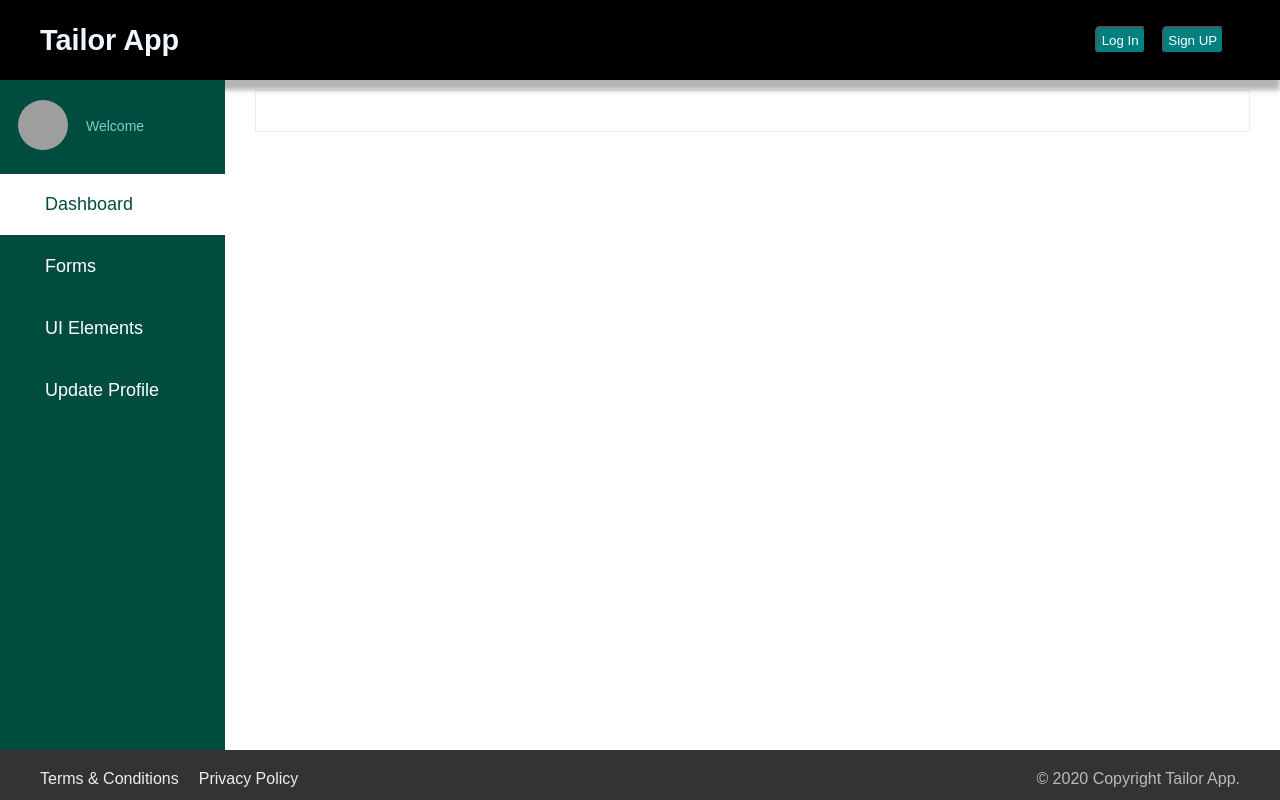
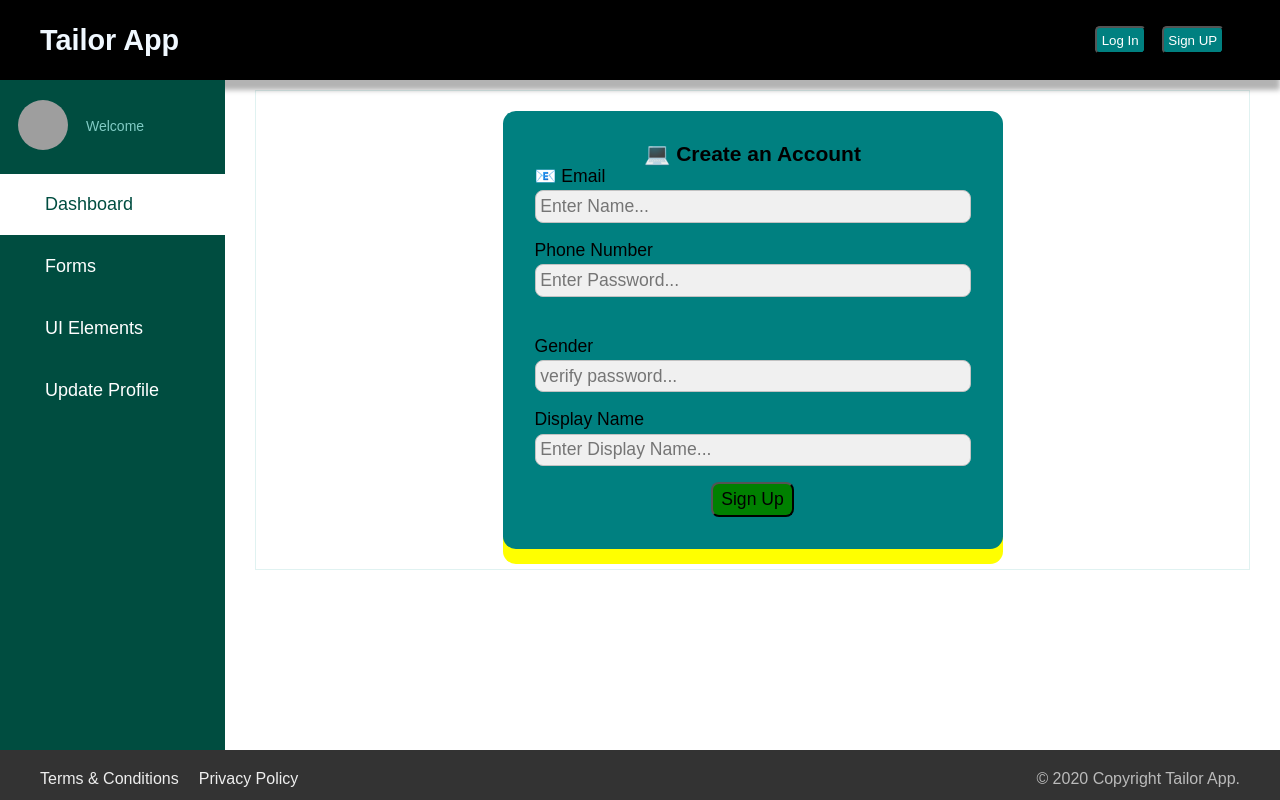
Before and after one commit to Arman-Arzoo/FYP-Tailor-App, a React (Create React App) app in the folder tailor-frontend/: page /profile/userUpdates in a window 1280 px wide. Built offline with nearby package versions, Linux system fonts and the light colour scheme; no server answers; grey boxes are pictures that could not be loaded.

Commit message:
update profile.js and create userupdate

```diff
--- a/tailor-frontend/src/components/profile.js
+++ b/tailor-frontend/src/components/profile.js
@@ -2,7 +2,7 @@ import React, { useContext, useState } from 'react'
 import { Link, Route, useHistory } from 'react-router-dom';
 import UserContext from '../context/userContext';
 import Setting from './setting';
-import UserUpdates from './settingProfile/testing';
+import UserUpdates from './settingProfile/userUpdates';
 import UserUpdate from './settingProfile/userUpdate';
 
 
@@ -61,7 +61,7 @@ const Profile = () => {
                 </Link>
               </li>
               <li>
-                <Link href="#">
+                <Link to="/profile/userUpdates">
                   <span className="icon"><i class="fas fa-chart-pie"></i></span>
                   <span className="title">Update Profile</span>
                 </Link>
@@ -94,7 +94,7 @@ const Profile = () => {
           <div className="item">
           <Route   exact path="/profile" component={Setting}></Route>
           <Route   path="/profile/dashboard" component={UserUpdate}></Route>
-          <Route   path="/profile/forms" component={UserUpdates}></Route>
+          <Route   path="/profile/userUpdates" component={UserUpdates}></Route>
           </div>
 
 
--- a/tailor-frontend/src/components/setting.js
+++ b/tailor-frontend/src/components/setting.js
@@ -1,6 +1,6 @@
 import React from "react"
 import { Link, Route } from "react-router-dom";
-import UserUpdates from "./settingProfile/testing";
+import UserUpdates from "./settingProfile/userUpdates";
 import UserUpdate from "./settingProfile/userUpdate";
 
 
--- a/tailor-frontend/src/components/settingProfile/testing.js
+++ /dev/null
@@ -1,13 +0,0 @@
-import React from "react"
-
-
-const UserUpdates = ()=>{
-    return(
-    <div>
-
-        testing
-    </div>
-    )
-}
-
-export default UserUpdates;
--- /dev/null
+++ b/tailor-frontend/src/components/settingProfile/userUpdates.js
@@ -0,0 +1,59 @@
+import React, { useContext, useState } from "react";
+import { useHistory } from "react-router-dom";
+
+
+
+const UserUpdates = () => {
+  const [email, setEmail] = useState();
+  const [password, setPassword] = useState();
+  const [passwordCheck, setPasswordCheck] = useState();
+  const [displayName, setDisplayName] = useState();
+  const [error, setError] = useState();
+
+
+
+
+  return (
+    <div>
+
+
+      <div className="container-form form-group">
+        <h2 className="text-center">💻  Create an Account</h2>
+
+
+        <form className="form"  >
+
+          <div className="">
+            <label htmlFor="username-email">📧  Email</label>
+            <input type="email" id="username-email" placeholder="Enter Name..." onChange={(e) => setEmail(e.target.value)} />
+          </div>
+
+
+          <div className="">
+            <label htmlFor="Phone">Phone Number</label>
+            <input type="text" id="password-register" placeholder="Enter Password..." onChange={(e) => setPassword(e.target.value)} />
+            <br />
+            <label htmlFor="gender">Gender</label>
+            <input type="text" id="gender" placeholder="verify password..." onChange={(e) => setPasswordCheck(e.target.value)} />
+          </div>
+
+          <div className="">
+            <label htmlFor="displayName-register">Display Name</label>
+            <input type="text" id="display-register" placeholder="Enter Display Name..." onChange={(e) => setDisplayName(e.target.value)} />
+          </div>
+
+          <input type="submit" value="Sign Up" />
+
+
+        </form>
+
+
+
+      </div>
+
+
+    </div>
+  )
+}
+
+export default UserUpdates;
```
Also changed, not shown: 1 other file (tests, documents, lock files or other folders).
